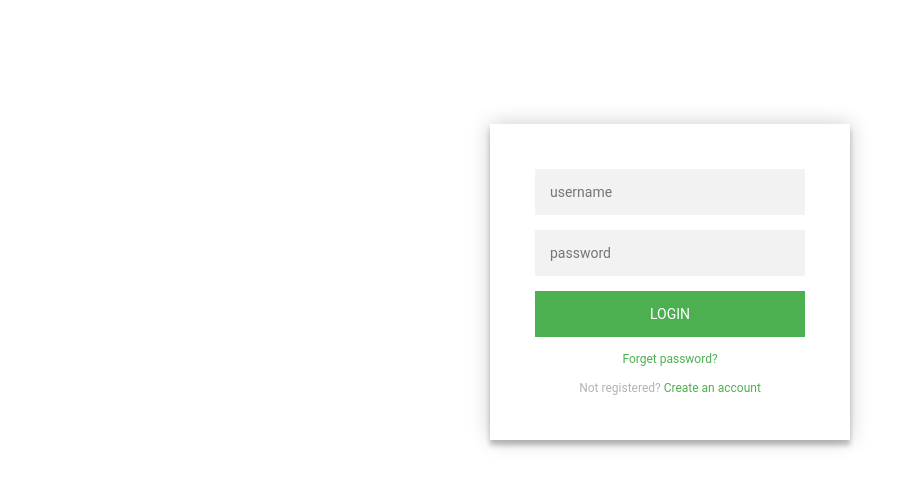
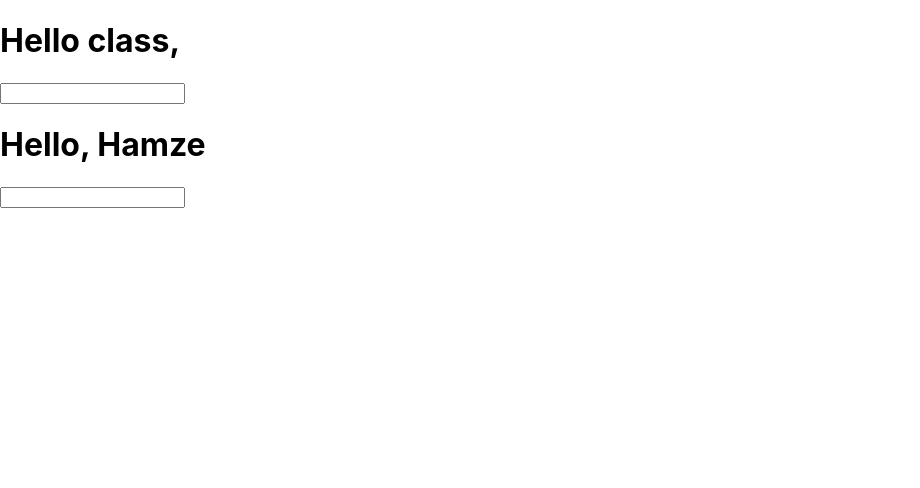
Before and after one commit to hamzazeb/next-level, a React (Create React App) app in the folder webApp/learning/: page / in a window 1280 px wide. Shown: the top 488 px of the page, without its empty margins (0-920 px from the left). Built offline with nearby package versions, Linux system fonts and the light colour scheme.

Commit message:
class and funtions , hooks , states

```diff
--- a/webApp/learning/src/App.js
+++ b/webApp/learning/src/App.js
@@ -1,12 +1,20 @@
-import logo from './logo.svg';
-import Paraghraph from './Components/Paraghraph'
-import routes from './Components/config/routes';
+// import Paraghraph from './Components/Paraghraph'
+// import routes from './Components/config/routes';
 import './App.css'
-import Login from './Components/login/container/login';
-import Routes from './Components/config/routes';
+// import Login from './Components/login/container/login';
+// import Routes from './Components/config/routes';
+
+import Welcome from './Components/Classes/Sample';
+import Welcomefun from './Components/Functions/Sample';
 
 function App() {
-  return <Routes/>
+  return (
+    <fragment>
+      <Welcome name={"Farid"}/>
+      <Welcomefun name={"Hamze"}/>
+    </fragment>
+  // <Routes/>
+  )
 }
 
 export default App;
--- /dev/null
+++ b/webApp/learning/src/Components/Classes/Sample.js
@@ -0,0 +1,21 @@
+import React from 'react'
+
+class Welcome extends React.Component {
+    constructor(props) {
+        super(props);
+        this.state = { name: '' };
+    }
+    render() {
+        return <div>
+            <h1>Hello class, {this.state.name}</h1>
+            <input type="text"
+                value={this.state.name}
+                onChange={(e) => this.setState({name:e.target.value})}
+            ></input>
+        </div>
+
+
+    }
+}
+
+export default Welcome
--- /dev/null
+++ b/webApp/learning/src/Components/Functions/Sample.js
@@ -0,0 +1,12 @@
+import React, { useState } from "react";
+
+export default function Welcomefun(props) {
+    const [name,setName] = useState("")
+    return <div>
+        <h1>Hello, {props.name} {name}</h1>
+        <input type="text"
+        value={name}
+        onChange={(e)=>setName(e.target.value)}
+        ></input>
+    </div>
+  }
```
Also changed, not shown: 1 other file (tests, documents, lock files or other folders).
